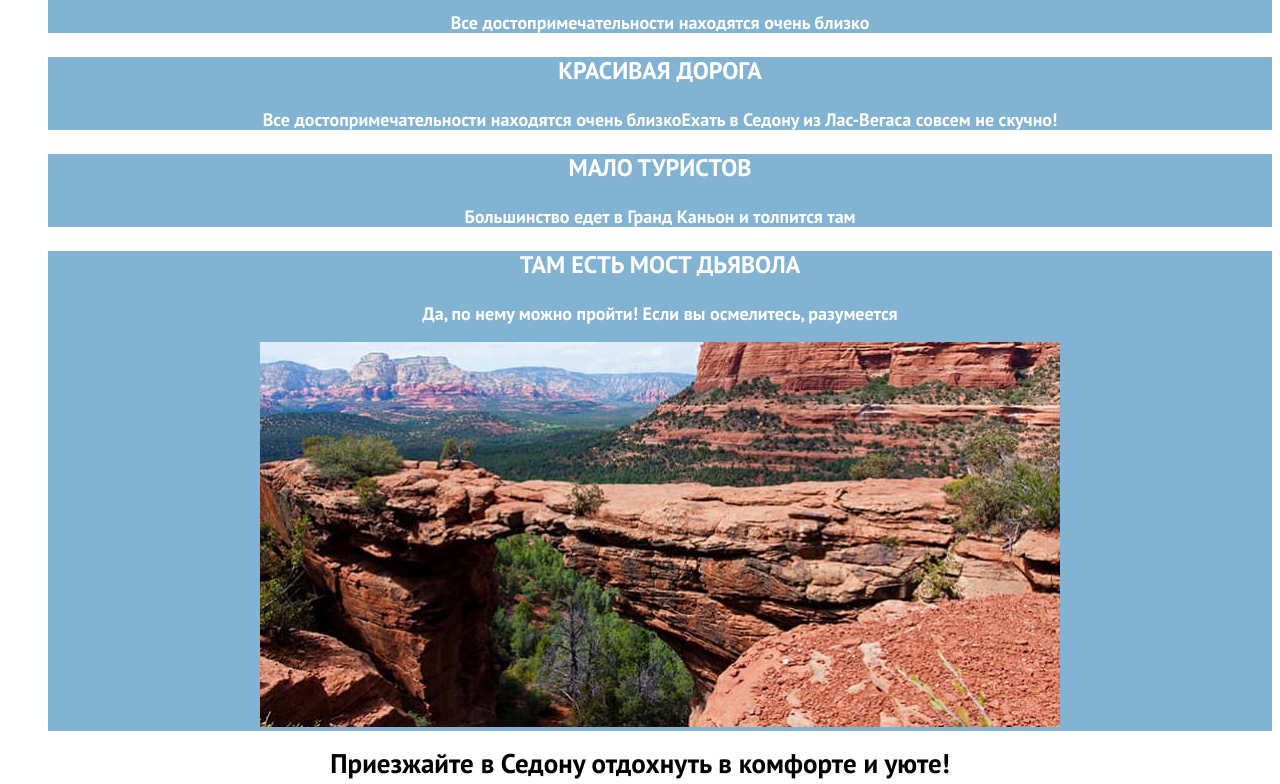
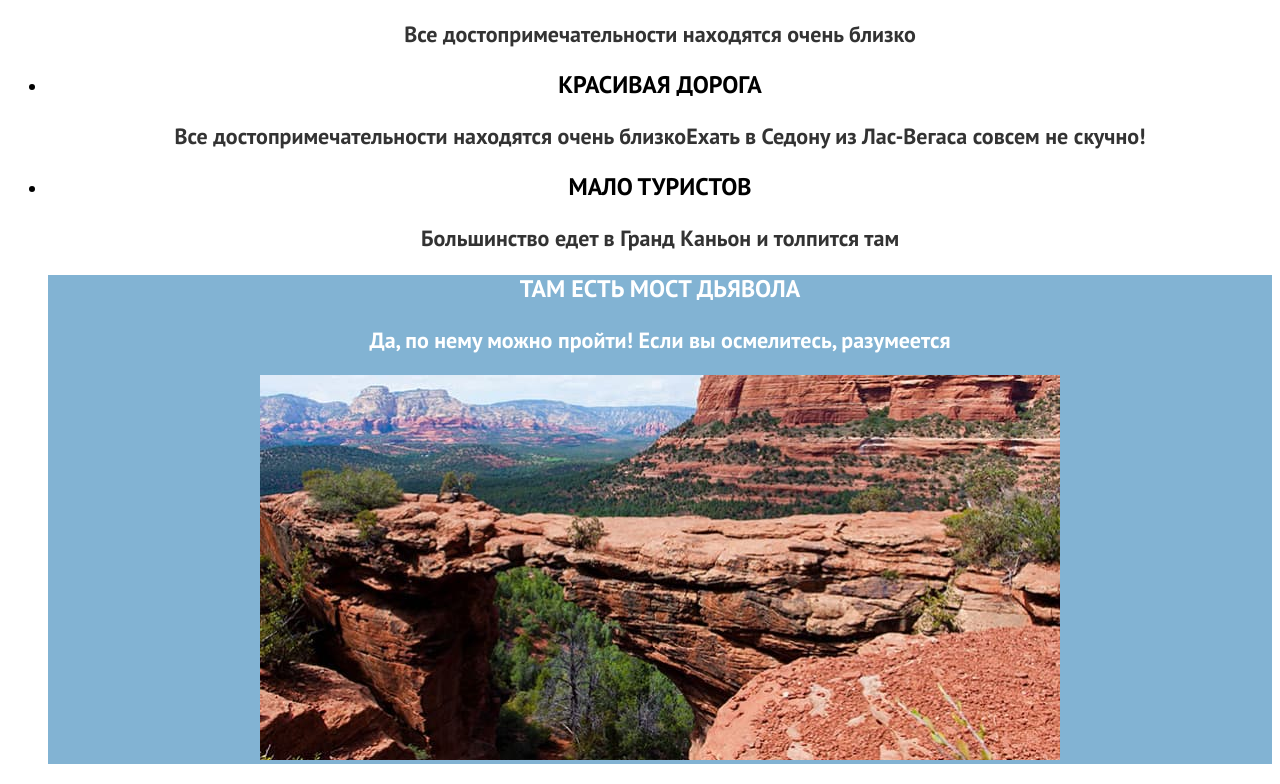
Before and after one commit to htmlacademy-htmlcss/2356885-sedona-37, a plain HTML site: page index.html in a window 1280 px wide. Shown: the part 1316-2100 px from the top of the page. Drawn offline with Linux system fonts and the light colour scheme.

Commit message:
добавляет разметку

```diff
--- a/styles/styles.css
+++ b/styles/styles.css
@@ -50,11 +50,19 @@ body {
   text-align: center;
 }
 
+
 .description h2 {
   font-size: 30px;
   font-weight: 700;
   line-height: 36px;
   text-transform: uppercase;
+}
+
+.description p {
+  font-size: 22px;
+  font-weight: 700;
+  line-height: 26px;
+  color:#333333
 }
 
 .description-top-text {
@@ -69,9 +77,36 @@ body {
   text-transform: uppercase;
 }
 
+.description-item:first-child {
+  color: #FFFFFF;
+  background-color: #82B3D3;
+  text-decoration: none;
+}
+
+.description-item:last-child {
+  color: #FFFFFF;
+  background-color: #82B3D3;
+  text-decoration: none;
+}
+
+.description-item:first-child p {
+  color: #FFFFFF;
+}
+
+.description-item:last-child p {
+  color: #FFFFFF;
+}
+
+/*
 .description-item {
   color: #FFFFFF;
   background-color: #82B3D3;
   text-decoration: none;
-
 }
+*/
+.advantages h2 {
+  font-size: 30px;
+  font-weight: 700;
+  line-height: 36px;
+  text-transform: uppercase;
+}
```
